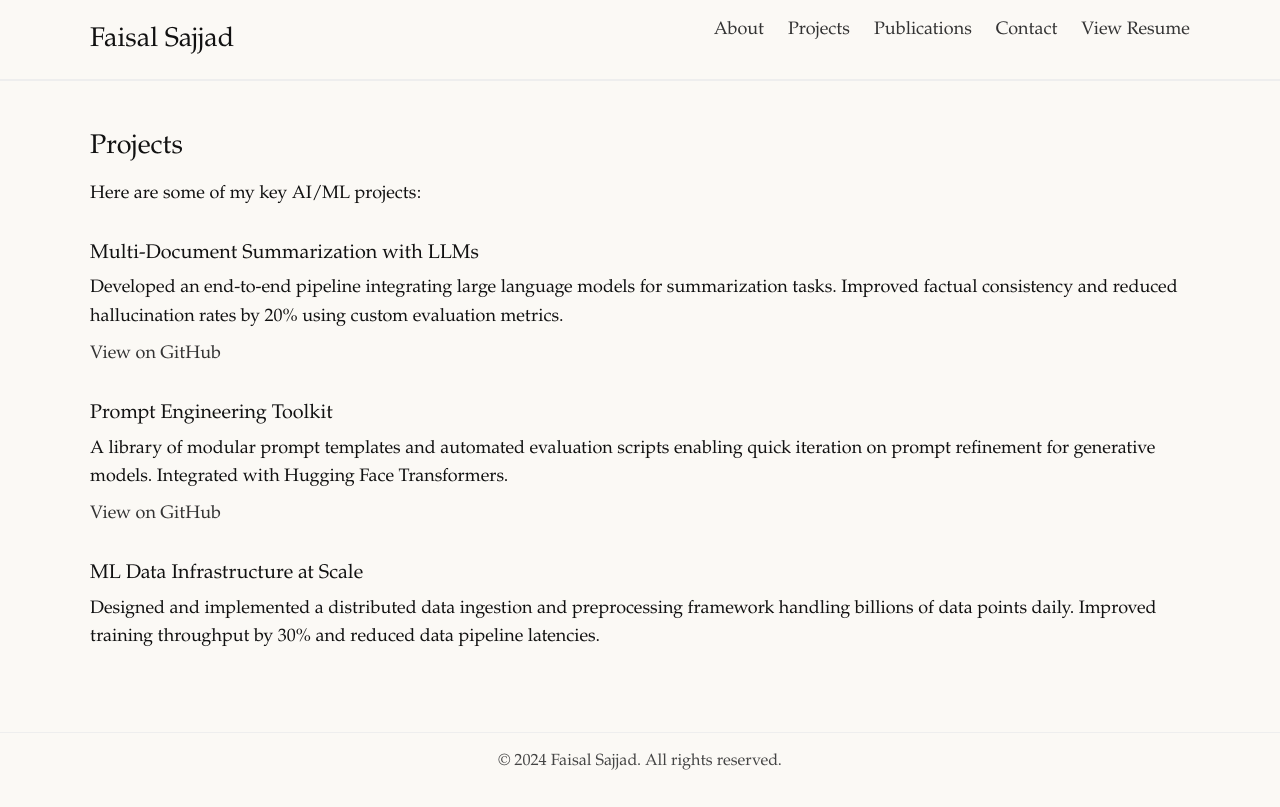
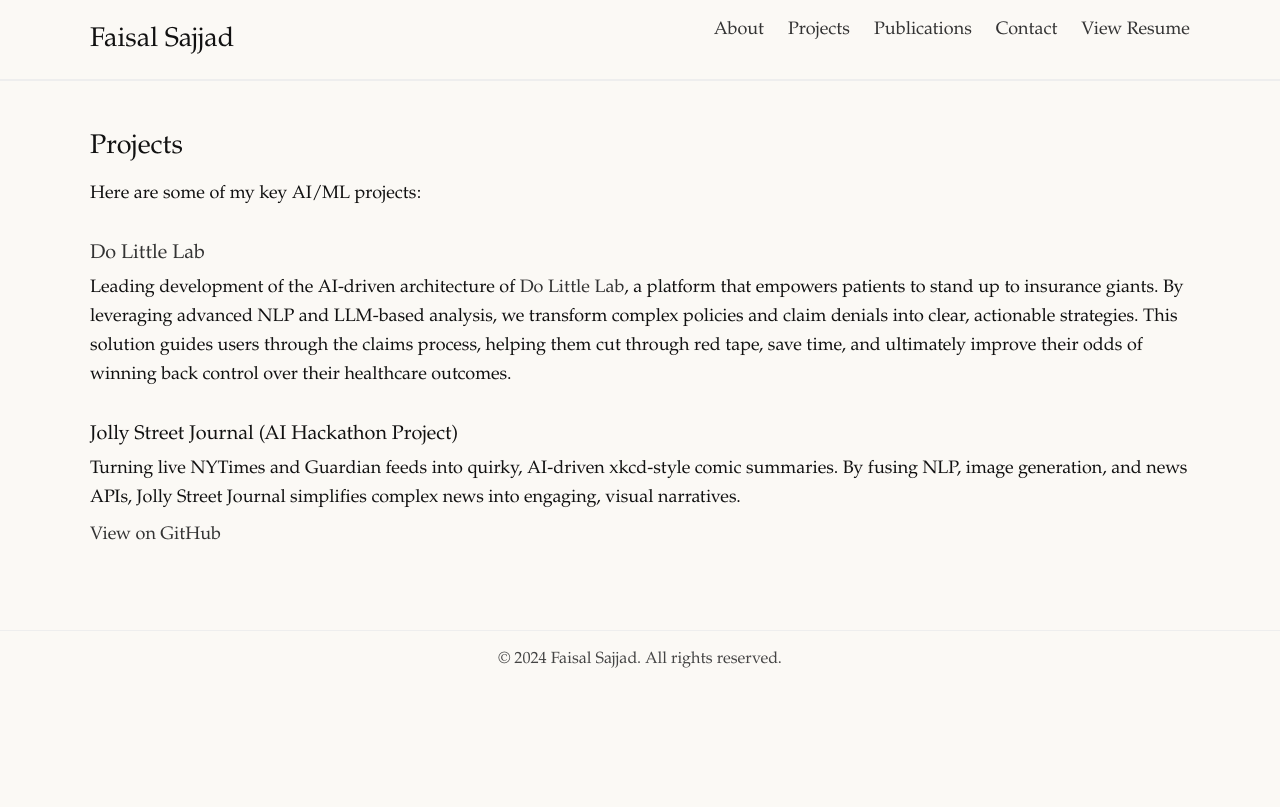
Before and after one commit to faisals/faisals.github.io, a plain HTML site: page projects.html in a window 1280 px wide. Drawn offline with Linux system fonts and the light colour scheme.

Commit message:
project cleanup

```diff
--- a/projects.html
+++ b/projects.html
@@ -1,11 +1,18 @@
 <!DOCTYPE html>
 <html lang="en">
   <head>
-  <meta charset="utf-8">
+    <meta charset="utf-8" />
     <title>Projects | Faisal Sajjad</title>
-  <meta name="description" content="Selected AI and ML projects by Faisal Sajjad.">
-  <meta name="viewport" content="width=device-width, initial-scale=1">
-  <link href="https://fonts.googleapis.com/css?family=Inter:400,600&display=swap" rel="stylesheet" type="text/css">
+    <meta
+      name="description"
+      content="Selected AI and ML projects by Faisal Sajjad."
+    />
+    <meta name="viewport" content="width=device-width, initial-scale=1" />
+    <link
+      href="https://fonts.googleapis.com/css?family=Inter:400,600&display=swap"
+      rel="stylesheet"
+      type="text/css"
+    />
     <link rel="stylesheet" href="style.css" />
   </head>
   <body>
@@ -18,7 +25,11 @@
             <li><a href="./projects.html">Projects</a></li>
             <li><a href="./publications.html">Publications</a></li>
             <li><a href="./index.html#contact">Contact</a></li>
-        <li><a href="resume.pdf" class="btn btn-primary" target="_blank">View Resume</a></li>
+            <li>
+              <a href="resume.pdf" class="btn btn-primary" target="_blank"
+                >View Resume</a
+              >
+            </li>
           </ul>
         </nav>
       </div>
@@ -30,18 +41,36 @@
         <p>Here are some of my key AI/ML projects:</p>
         <ul class="project-list">
           <li>
-        <h4>Multi-Document Summarization with LLMs</h4>
-        <p>Developed an end-to-end pipeline integrating large language models for summarization tasks. Improved factual consistency and reduced hallucination rates by 20% using custom evaluation metrics.</p>
-        <a href="https://github.com/faisals/llm-summarization" target="_blank">View on GitHub</a>
+            <h4>
+              <a href="https://dolittlelab.com" target="_blank"
+                >Do Little Lab</a
+              >
+            </h4>
+            <p>
+              Leading development of the AI-driven architecture of
+              <a href="https://dolittlelab.com" target="_blank">Do Little Lab</a
+              >, a platform that empowers patients to stand up to insurance
+              giants. By leveraging advanced NLP and LLM-based analysis, we
+              transform complex policies and claim denials into clear,
+              actionable strategies. This solution guides users through the
+              claims process, helping them cut through red tape, save time, and
+              ultimately improve their odds of winning back control over their
+              healthcare outcomes.
+            </p>
           </li>
           <li>
-        <h4>Prompt Engineering Toolkit</h4>
-        <p>A library of modular prompt templates and automated evaluation scripts enabling quick iteration on prompt refinement for generative models. Integrated with Hugging Face Transformers.</p>
-        <a href="https://github.com/faisals/prompt-engineering-toolkit" target="_blank">View on GitHub</a>
-      </li>
-      <li>
-        <h4>ML Data Infrastructure at Scale</h4>
-        <p>Designed and implemented a distributed data ingestion and preprocessing framework handling billions of data points daily. Improved training throughput by 30% and reduced data pipeline latencies.</p>
+            <h4>Jolly Street Journal (AI Hackathon Project)</h4>
+            <p>
+              Turning live NYTimes and Guardian feeds into quirky, AI-driven
+              xkcd-style comic summaries. By fusing NLP, image generation, and
+              news APIs, Jolly Street Journal simplifies complex news into
+              engaging, visual narratives.
+            </p>
+            <a
+              href="https://github.com/faisals/jolly-street-journal/"
+              target="_blank"
+              >View on GitHub</a
+            >
           </li>
         </ul>
       </div>
```
Also changed, not shown: index.html (+13 -19 lines). Lines whose indentation alone changed are shown as unchanged.
